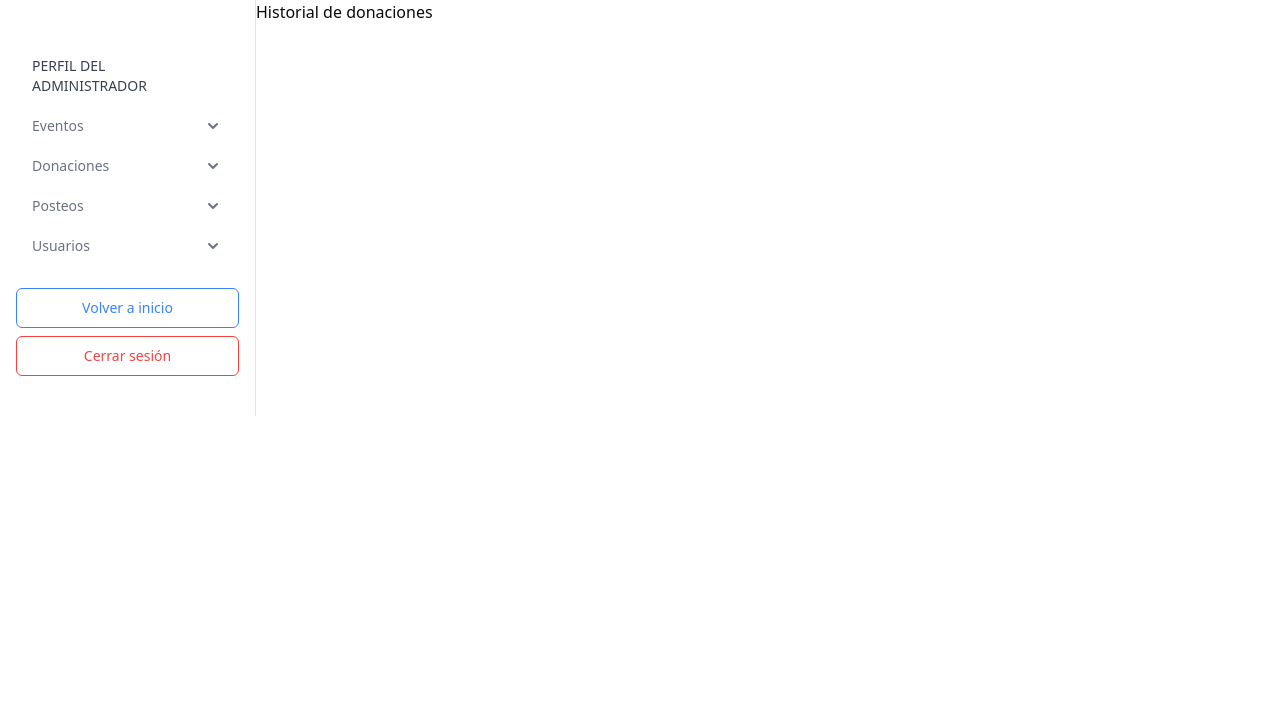
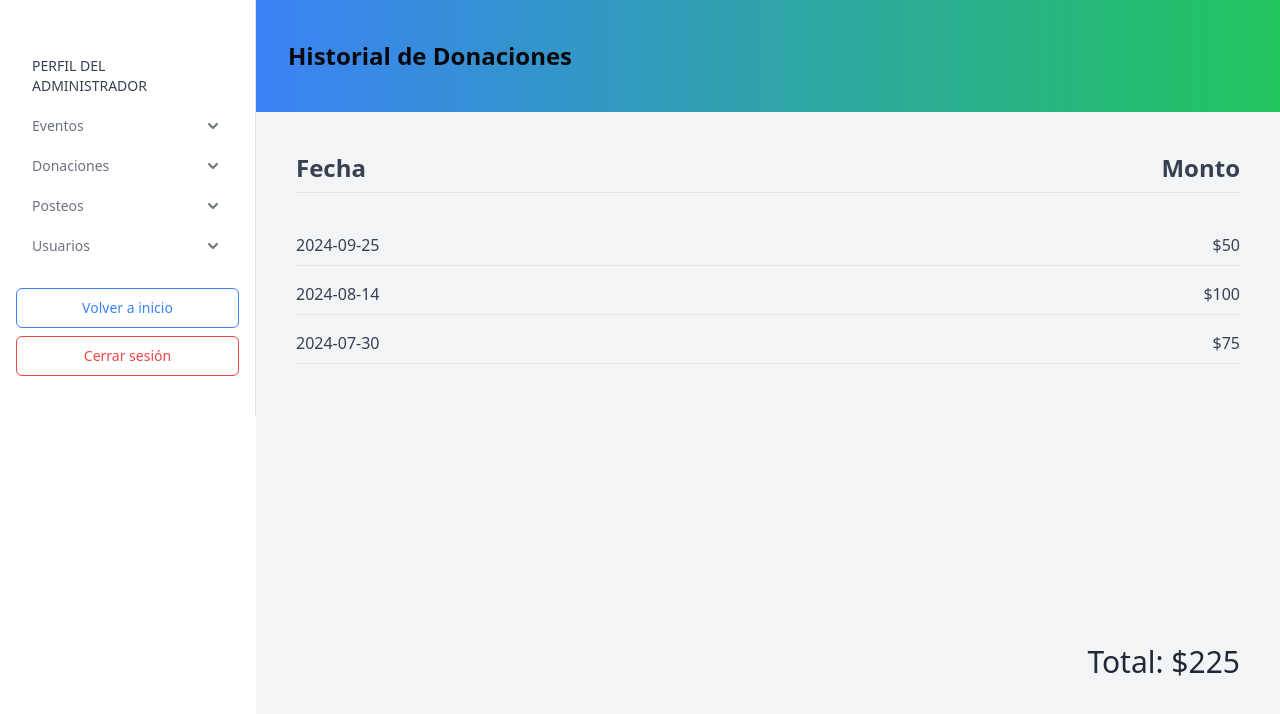
Before and after one commit to CardoneLeandro/WEB-FT-52-FRONT, a Next.js app in the folder front/: page /dashBoard-Admin/donations in a window 1280 px wide. Shown: the top 714 px of the page. Built offline with nearby package versions, Linux system fonts and the light colour scheme.

Commit message:
Vista de historial de donaciones , modificacion de los titulos sacando el rounded

```diff
--- a/front/src/app/dashBoard-Admin/donations/page.tsx
+++ b/front/src/app/dashBoard-Admin/donations/page.tsx
@@ -1,7 +1,53 @@
-export default function donatehistory (){
+import React from 'react';
 
-    return(
+const DonationHistory = () => {
 
-        <h1>Historial de donaciones</h1>
-    )
+  const donations = [
+    { id: 1, date: '2024-09-25', amount: 50 },
+    { id: 2, date: '2024-08-14', amount: 100 },
+    { id: 3, date: '2024-07-30', amount: 75 },
+  ];
+
+
+  const totalAmount = donations.reduce((acc, donation) => acc + donation.amount, 0);
+
+  return (
+    <div className="min-h-screen flex justify-center items-start bg-gray-100">
+      <div className="p-0 w-full flex flex-col justify-between h-[90vh]">
+        {/* Título del historial */}
+        <div className="bg-gradient-to-r from-blue-500 to-green-500 flex justify-between items-center  py-10 w-full">
+          <div className="container mx-auto">
+            <h1 className="text-2xl font-bold">Historial de Donaciones</h1>
+          </div>
+        </div>
+
+
+        <div className="w-full p-10">
+          <div className="flex justify-between font-semibold text-gray-700 text-2xl border-b pb-2">
+            <span>Fecha</span>
+            <span>Monto</span>
+          </div>
+        </div>
+
+
+        <ul className="space-y-4 flex-grow w-full p-10 pt-0">
+          {donations.map((donation) => (
+            <li key={donation.id} className="flex justify-between text-gray-700 border-b pb-2">
+              <span>{donation.date}</span>
+              <span>${donation.amount}</span>
+            </li>
+          ))}
+        </ul>
+
+
+        <div className="mt-6 text-right text-3xl font-medium text-gray-800 self-end w-full p-10">
+          <span>Total: ${totalAmount}</span>
+        </div>
+      </div>
+    </div>
+  );
+
+
 }
+
+export default DonationHistory;
--- a/front/src/app/dashBoard-Admin/events/currentevents/page.tsx
+++ b/front/src/app/dashBoard-Admin/events/currentevents/page.tsx
@@ -89,7 +89,7 @@ export default function EventsPage() {
 
   return (
     <div>
-      <div className="bg-gradient-to-r from-blue-500 to-green-500 flex justify-between items-center rounded-t-xl py-10">
+      <div className="bg-gradient-to-r from-blue-500 to-green-500 flex justify-between items-center  py-10">
         <div className="container mx-auto">
           <h1 className="text-2xl font-bold">
             Panel de Administración de Eventos
--- a/front/src/context/AuthContext.tsx
+++ b/front/src/context/AuthContext.tsx
@@ -62,7 +62,7 @@ const AuthProvider: React.FC<AuthContextProps> = ({ children }) => {
         setSession(storedSession);
         setToken(storedToken);
       } else {
-        // Si no hay token, limpiar sesiÃ³n y localStorage
+
         setSession(null);
         localStorage.removeItem('userSession');
         setToken(null);
```
